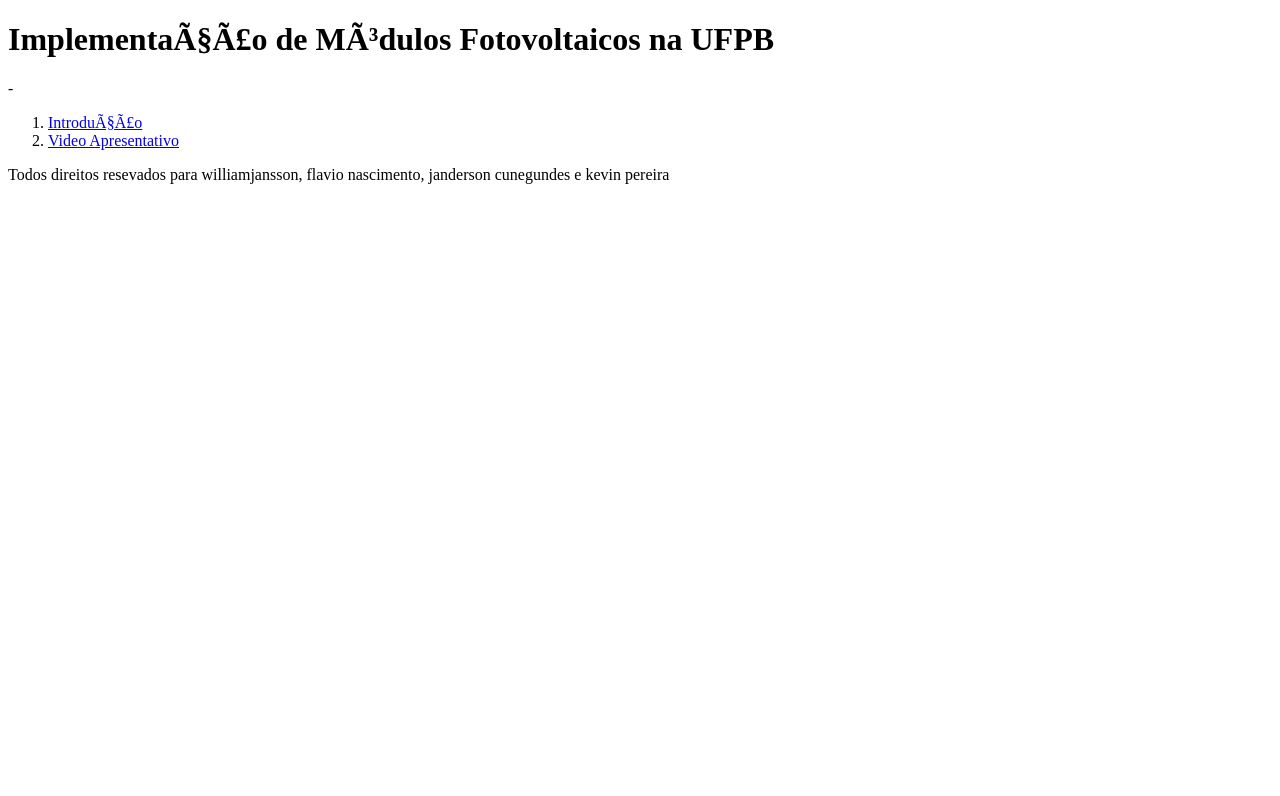
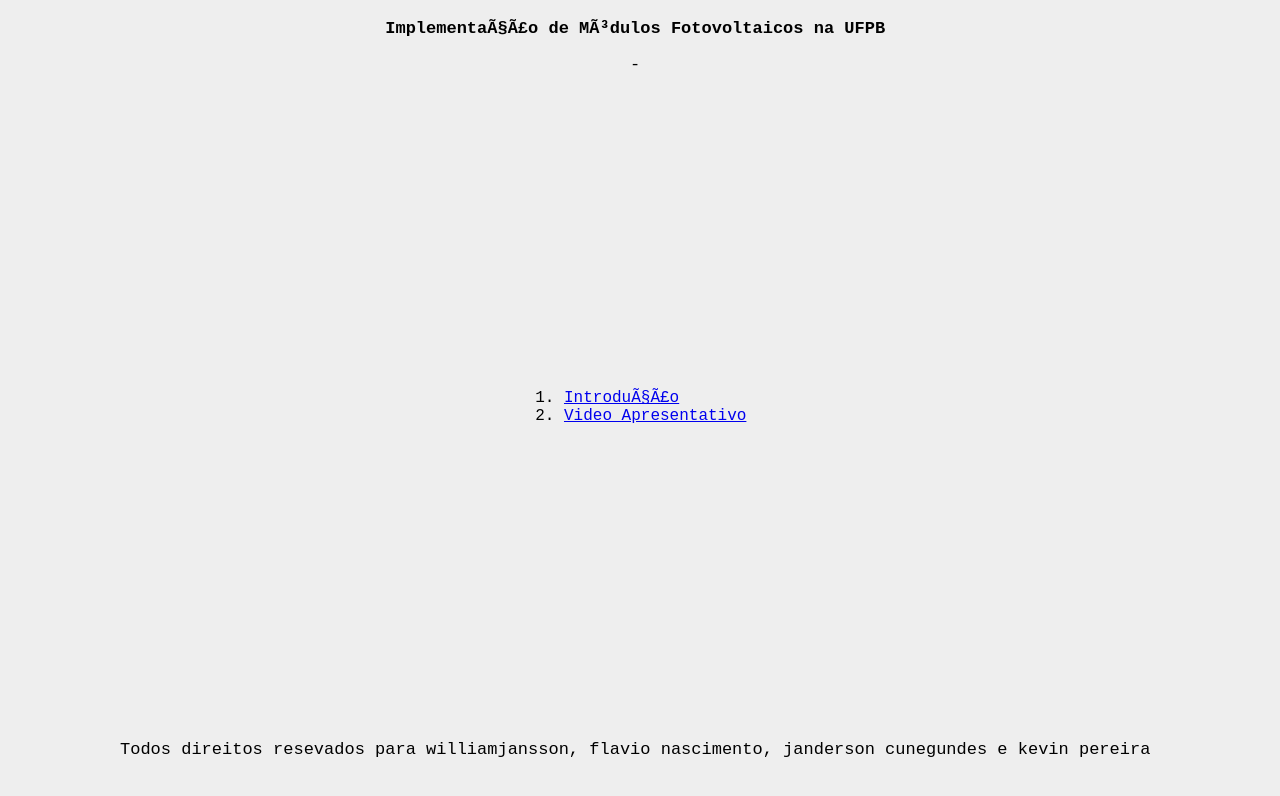
Before and after one commit to kekkev/Projeto-integrador-I, a plain HTML site: page index.html in a window 1280 px wide. Drawn offline with Linux system fonts and the light colour scheme; the site is published under a folder, as on GitHub Pages, so addresses that start at the root find nothing.

Commit message:
modificação pós merge

```diff
--- a/index.html
+++ b/index.html
@@ -4,7 +4,7 @@
         <meta charset = "UTF-0">
         <meta name = "author" content = "Kevin Pereira Santos">
         <meta name = "description" content = "Trabalho Introdutorio EER">
-        <link rel = "stylesheet" href = "/css/index.css">
+        <link rel = "stylesheet" href = "css/index.css">
         <title>Implementação de Módulos Fotovoltaicos na UFPB</title>
 </head>
 <body>
@@ -15,8 +15,8 @@
     <main>
     <nav>
         <ol>
-            <li><a href = "/pages/introdução.html">Introdução</a></li>
-            <li><a href = "/pages/video_apresentacao.html">Video Apresentativo</a></li>
+            <li><a href = "pages/introdução.html">Introdução</a></li>
+            <li><a href = "pages/video_apresentacao.html">Video Apresentativo</a></li>
         </ol>
     </nav>
     </main>
```
Also changed, not shown: pages/introdução.html (+1 -1 lines).
